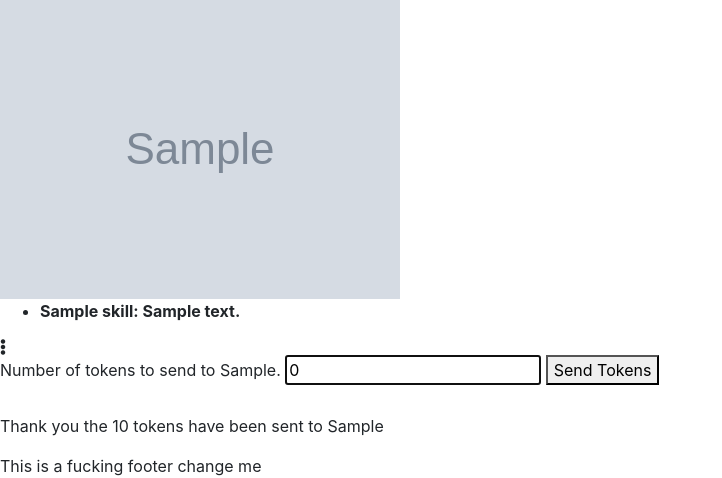
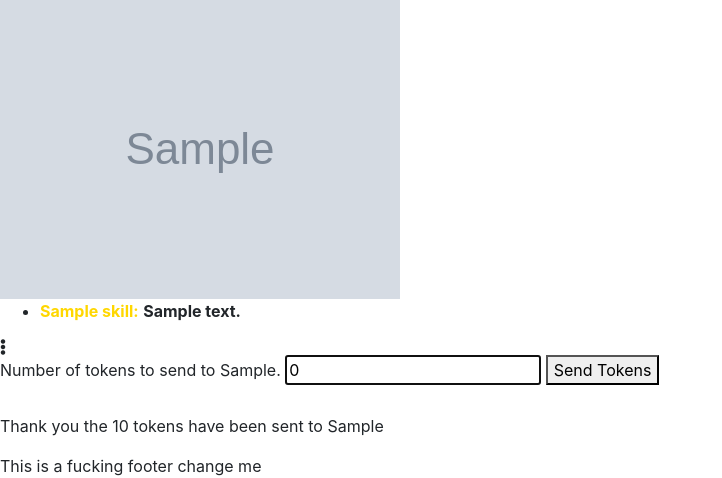
Before and after one commit to mshaban/kepler, a Django app: template templates/skill_platform/other_profile.html in a window 1280 px wide. Shown: the part 477-955 px from the top of the page, without its empty margins (0-722 px from the left). Run offline with Django 3.2, Linux system fonts and the light colour scheme; tables that the repository leaves empty hold one stand-in row (values such as "Sample post"); the template is opened without the code that fills it: values that come from a table or form of the project are taken from there, most other values are stand-ins (such as "Sample title", 1, 10 or a date in 2020); grey boxes marked "Sample" are stand-in pictures; some libraries are stand-ins or nearby versions.

Commit message:
fix tiny bugs and colors

```diff
--- a/skill_platform/views.py
+++ b/skill_platform/views.py
@@ -115,6 +115,9 @@ def profile_page(request, kepler_id):
             context['tokens_sent'] = int(token_cnt)
             context['to_user'] = to_user
             context['from_user'] = request.user
+        else:
+            context['from_user'] = request.user
+            context['to_user'] = to_user
     # if a GET (or any other method) we'll create a blank form
     else:
         form = SendTokensForm(initial={"from_user": request.user.kepler_id, "to_user": kepler_id, "tokens": 0})
--- a/templates/skill_platform/other_profile.html
+++ b/templates/skill_platform/other_profile.html
@@ -40,7 +40,8 @@
                             {% for skill in to_user.skills.all %}
                                 <li class="result-item">
                                     <div class="personal-skills">
-                                        <span><b>{{ skill.name }}: {{ skill.description }}</b></span>
+                                        <span><b
+                                                style="color: gold">{{ skill.name }}:</b> <b> {{ skill.description }}</b></span>
                                     </div>
                                 </li>
                             {% endfor %}
--- a/templates/skill_platform/skill_list.html
+++ b/templates/skill_platform/skill_list.html
@@ -32,7 +32,7 @@
                                     <span class="kepler-id">{{ skill.user.kepler_id }}</span>
                                 </div>
                                 <div class="personal-skills">
-                                    <b>{{ skill.name }}</b>, <b>{{ skill.description }}</b>
+                                    <b style="color: gold">{{ skill.name }}</b>, <b>{{ skill.description }}</b>
                                 </div>
                             </li>
                         {% endfor %}
```
